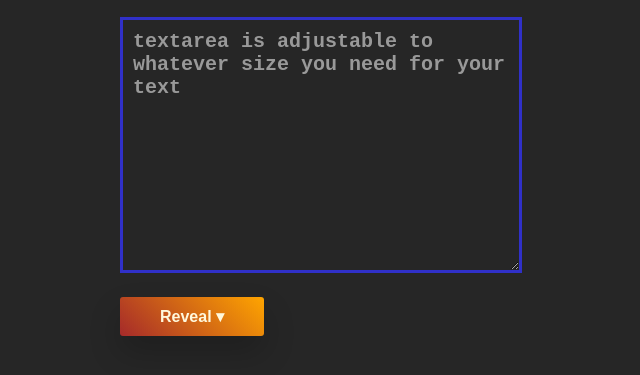
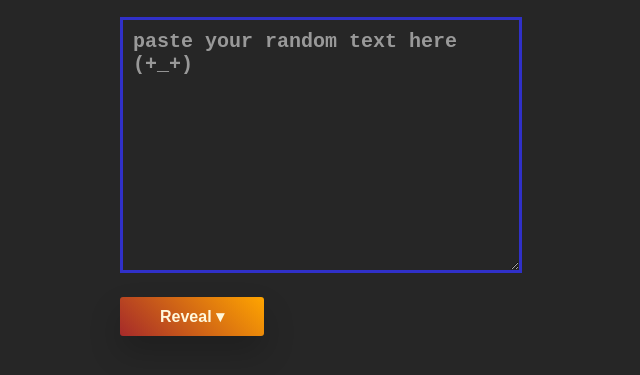
Before and after one commit to JharD-1/Cloze-Builder, a plain HTML site: page index.html in a window 1280 px wide. Shown: the part 63-438 px from the top of the page, without its empty margins (309-949 px from the left). Drawn offline with Linux system fonts and the light colour scheme.

Commit message:
Update index.html

```diff
--- a/index.html
+++ b/index.html
@@ -13,7 +13,7 @@
         <form class="form__container">
            <div class="box--1">
                <h2>Cloze Builder<span><sub>by &hearts; Jhard</sub></span>  </h2>
-               <textarea name="message" id="text-area" cols="30" rows="10" placeholder="textarea is adjustable to whatever size you need for your text "></textarea>
+               <textarea name="message" id="text-area" cols="30" rows="10" placeholder="paste your random text here (+_+)"></textarea>
                <div id="input-error">Error!! Maximum of 20 words allowed.</div>
                <a href="#solved"><button type="submit" id="submit-button" value="submit">Reveal &blacktriangledown;</button></a>
             </div>
```
